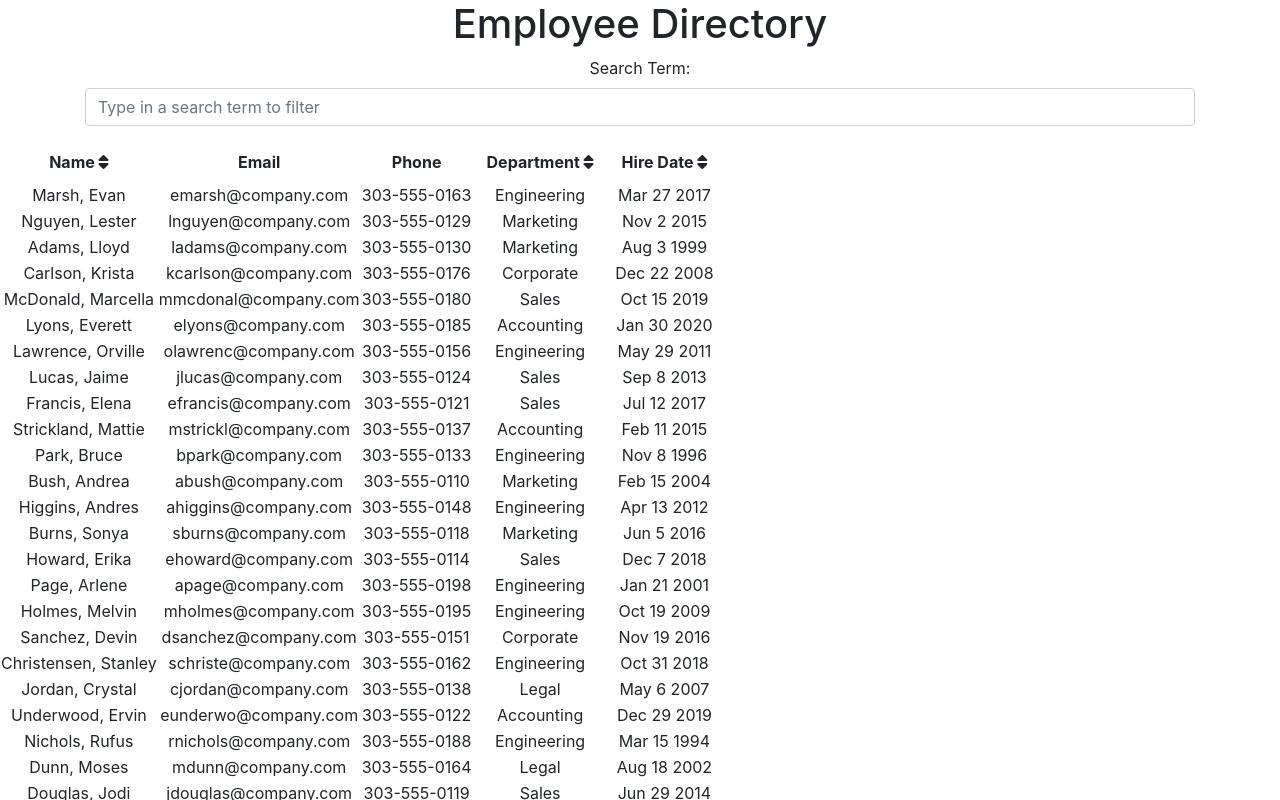
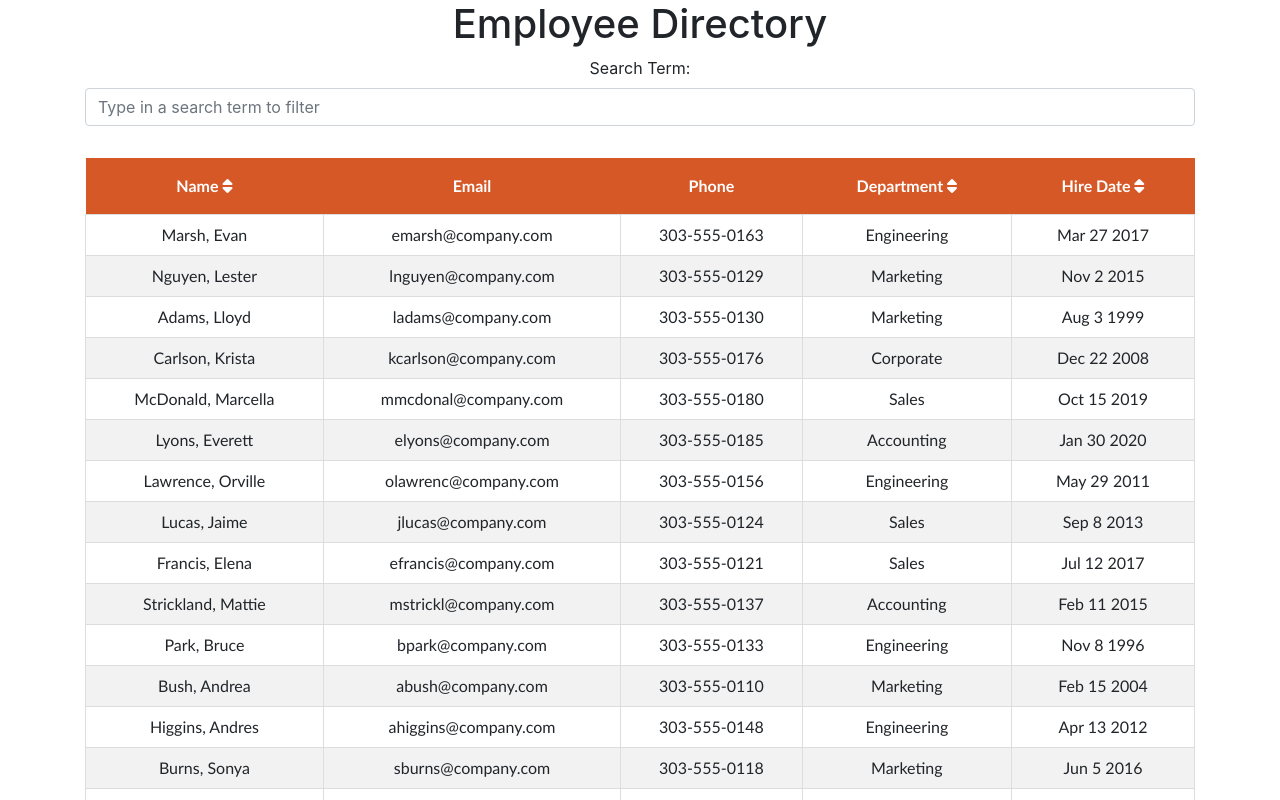
Before and after one commit to bferriman/employee-directory, a React (Create React App) app: page / in a window 1280 px wide. Shown: the top 800 px of the page. Built offline with nearby package versions, Linux system fonts and the light colour scheme.

Commit message:
added styling

```diff
--- a/src/App.js
+++ b/src/App.js
@@ -124,6 +124,7 @@ class App extends React.Component {
 
     return (
       <div className="App">
+        <div className="container">
           <Search filtered={(this.state.filter === "") ? false : true} clearFilter={this.clearFilter} setFilter={this.setFilter} />
           <Table
             employees={empsToRender}
@@ -131,6 +132,7 @@ class App extends React.Component {
             sortByDept={this.sortByDept}
             sortByHire={this.sortByHire}
           />
+        </div>
       </div>
     );
   }
--- a/src/components/ClearFilterBtn/index.js
+++ b/src/components/ClearFilterBtn/index.js
@@ -1,8 +1,9 @@
 import React from "react";
+import "./style.css";
 
 function ClearFilterBtn(props) {
   return (
-    <button className={props.filtered === true ? "btn btn-warning" : "btn btn-warning d-none"} onClick={props.clearFilter}>Clear Filter</button>
+    <button className={props.filtered === true ? "btn btn-clr-filter font-weight-bold" : "btn btn-clr-filter font-weight-bold d-none"} onClick={props.clearFilter}>Clear Filter</button>
   );
 }
 
--- /dev/null
+++ b/src/components/ClearFilterBtn/style.css
@@ -0,0 +1,19 @@
+.btn-clr-filter {
+  font-family: "Trebuchet MS", Arial, Helvetica, sans-serif;
+  padding-top: 8px;
+  padding-bottom: 8px;
+  background-color: rgb(214, 88, 38);
+  color: white;
+  border: none;
+  border-radius: 0px;
+}
+
+.btn-clr-filter:focus {
+  box-shadow: none;
+  border: none;
+}
+
+.btn-clr-filter:active {
+  box-shadow: none;
+  border: none;
+}
--- a/src/components/Search/index.js
+++ b/src/components/Search/index.js
@@ -27,7 +27,8 @@ function Search(props) {
   };
 
   return (
-    <div className="container">
+    <div className="row">
+      <div className="col">
         <h1 className="text-center">Employee Directory</h1>
         <SearchForm
           handleFormSubmit={handleFormSubmit}
@@ -36,6 +37,7 @@ function Search(props) {
         />
         <ClearFilterBtn clearFilter={props.clearFilter} filtered={props.filtered} />
       </div>
+    </div>
   );
 }
 
--- a/src/components/Table/index.js
+++ b/src/components/Table/index.js
@@ -1,17 +1,20 @@
 import React from "react";
 import Employee from "../Employee";
+import "./style.css";
 
 function Table(props) {
 
   return (
-    <table>
+    <div className="row">
+      <div className="col">
+        <table className="mx-auto my-3">
           <thead>
             <tr>
-          <th><button className="btn font-weight-bold" onClick={props.sortByName}>Name <i className="fas fa-sort"></i></button></th>
+              <th><button className="btn btn-header font-weight-bold" onClick={props.sortByName}>Name <i className="fas fa-sort"></i></button></th>
               <th>Email</th>
               <th>Phone</th>
-          <th><button className="btn font-weight-bold" onClick={props.sortByDept}>Department <i className="fas fa-sort"></i></button></th>
-          <th><button className="btn font-weight-bold" onClick={props.sortByHire}>Hire Date <i className="fas fa-sort"></i></button></th>
+              <th><button className="btn btn-header font-weight-bold" onClick={props.sortByDept}>Department <i className="fas fa-sort"></i></button></th>
+              <th><button className="btn btn-header font-weight-bold" onClick={props.sortByHire}>Hire Date <i className="fas fa-sort"></i></button></th>
             </tr>
           </thead>
           <tbody>
@@ -20,6 +23,8 @@ function Table(props) {
             })}
           </tbody>
         </table>
+      </div>
+    </div>
   );
 }
 
--- /dev/null
+++ b/src/components/Table/style.css
@@ -0,0 +1,32 @@
+table {
+  font-family: "Trebuchet MS", Arial, Helvetica, sans-serif;
+  border-collapse: collapse;
+  width: 100%;
+}
+
+td, th {
+  border: 1px solid #ddd;
+  padding: 8px;
+}
+
+tr:nth-child(even){background-color: #f2f2f2;}
+
+tr:hover {background-color: #ddd;}
+
+th, .btn-header {
+  padding-top: 8px;
+  padding-bottom: 8px;
+  background-color: rgb(214, 88, 38);
+  color: white;
+  border: none;
+}
+
+.btn-header:focus {
+  box-shadow: none;
+  border: none;
+}
+
+.btn-header:active {
+  box-shadow: none;
+  border: none;
+}
```
Lines whose indentation alone changed are shown as unchanged.
